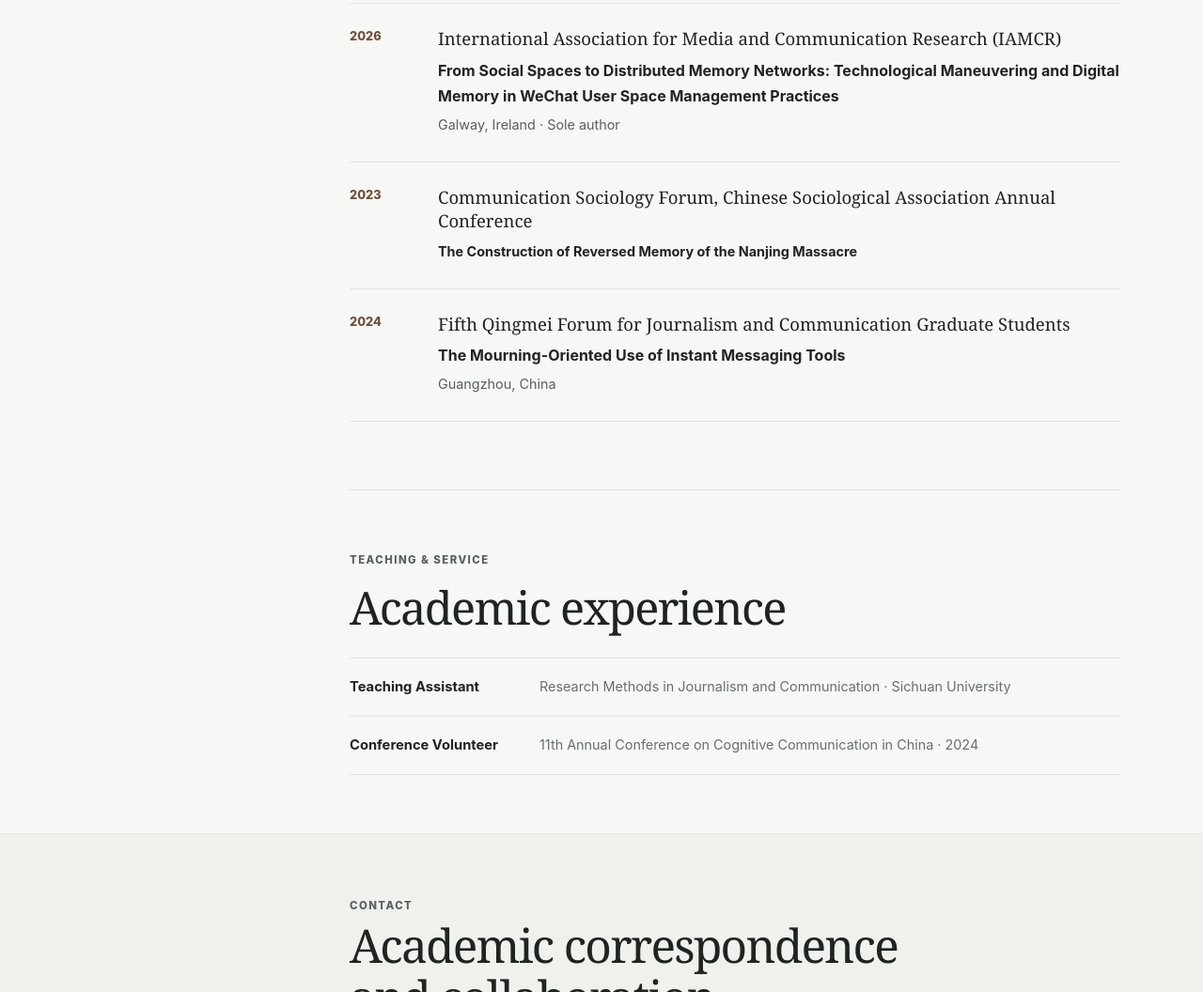
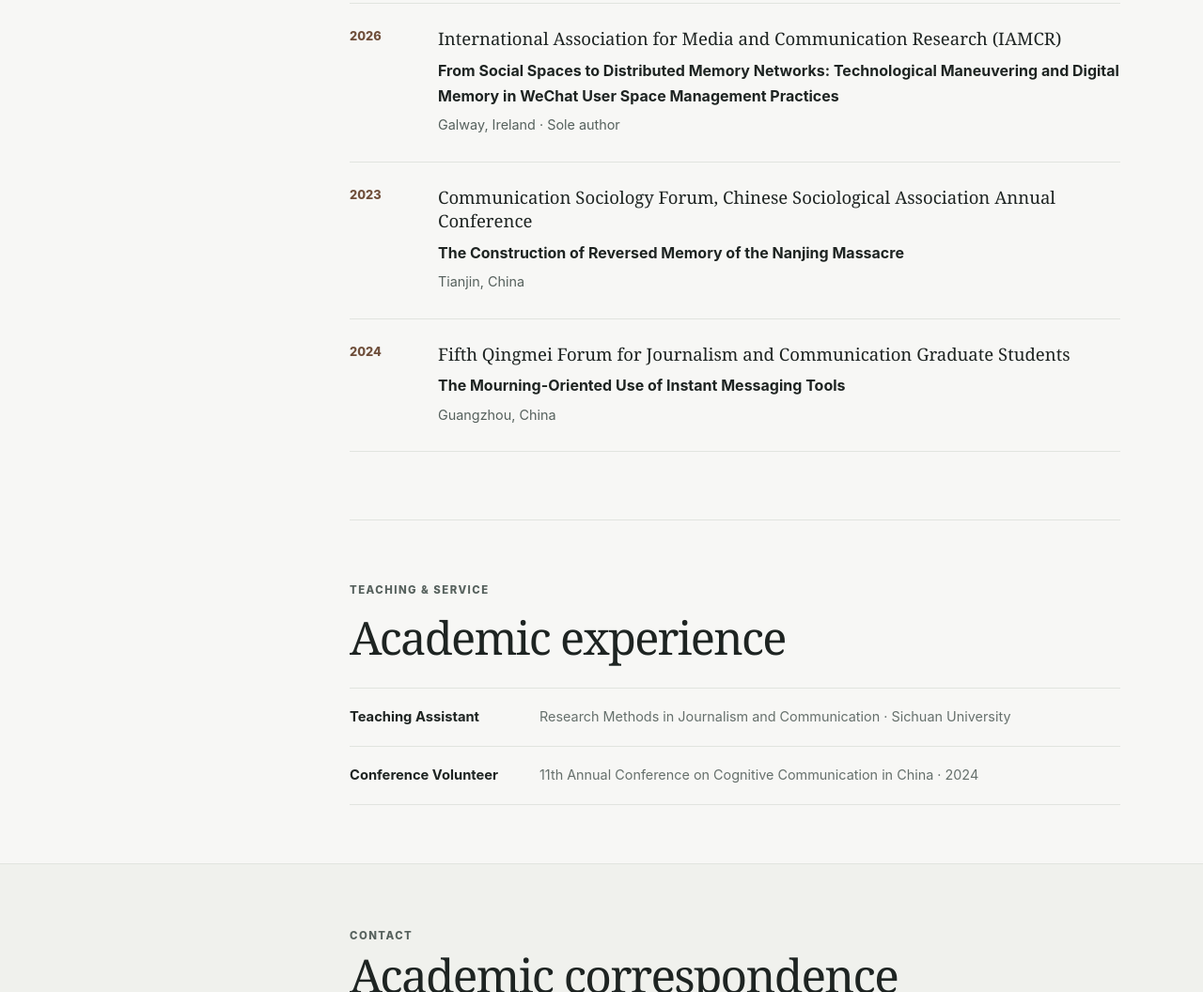
Before and after one commit to longhe-zhang/longhe-zhang.github.io, a plain HTML site: page index.html in a window 1280 px wide. Shown: the part 2822-3878 px from the top of the page at 94% size. Drawn offline with Linux system fonts and the light colour scheme.

Commit message:
Add Tianjin location for 2023 conference

```diff
--- a/index.html
+++ b/index.html
@@ -175,6 +175,7 @@
             <div>
               <h3>Communication Sociology Forum, Chinese Sociological Association Annual Conference</h3>
               <p class="talk-title">The Construction of Reversed Memory of the Nanjing Massacre</p>
+              <p>Tianjin, China</p>
             </div>
           </article>
 
```
